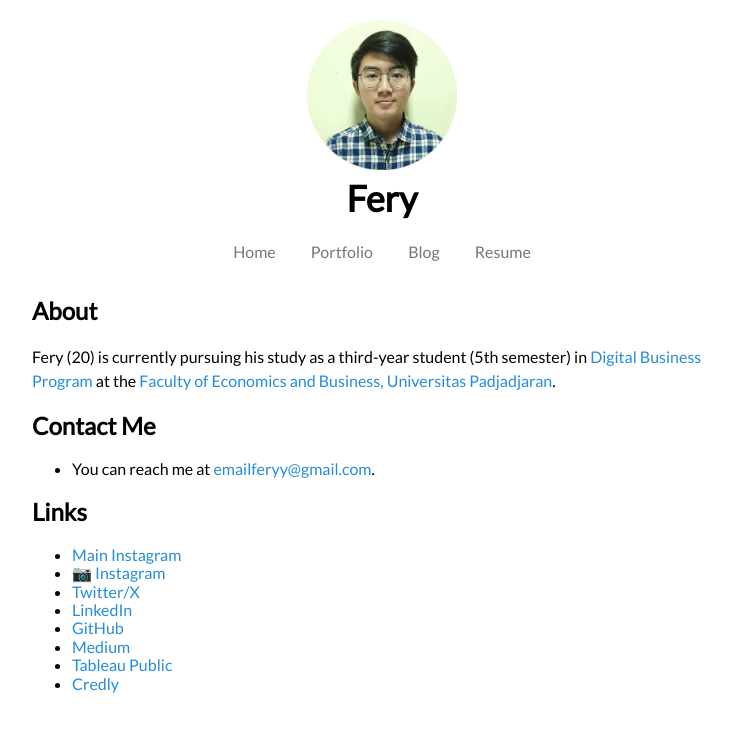
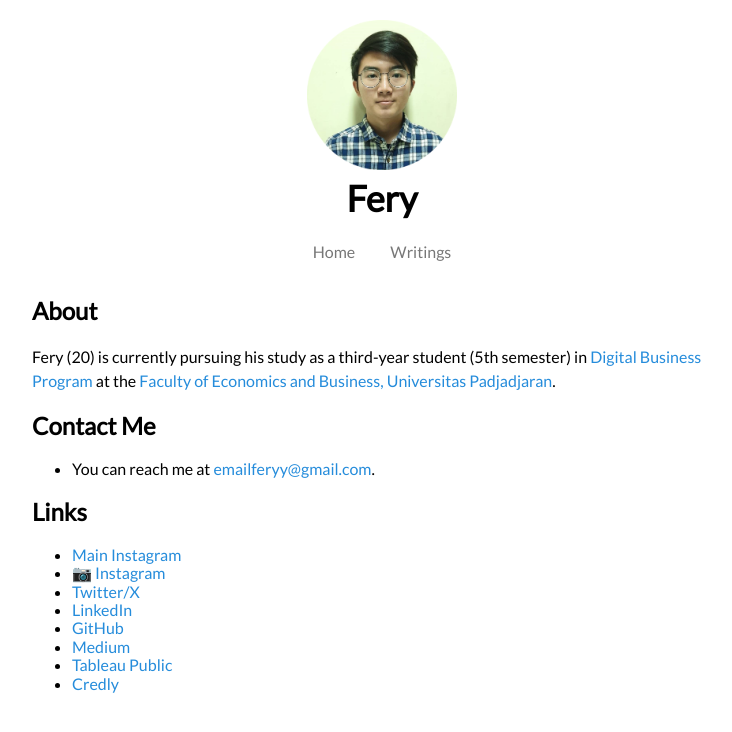
Before and after one commit to imfery/imfery.github.io, a Jekyll site: the page built from index.md, in a window 1280 px wide. Shown: the top 732 px of the page, without its empty margins (258-990 px from the left). Built offline with Jekyll 4.4.1, drawn with Linux system fonts in a browser that asks for light colours; nearby versions of some CDN libraries.

Commit message:
Update page.html

```diff
--- a/_layouts/page.html
+++ b/_layouts/page.html
@@ -17,9 +17,7 @@
                     <ul class="pure-menu-list">
 
                         <li class="pure-menu-item"><a href="/" class="pure-menu-link">Home</a></li>
-                        <li class="pure-menu-item"><a href="/portfolio" class="pure-menu-link">Portfolio</a></li>
-                        <li class="pure-menu-item"><a href="/blog" class="pure-menu-link">Blog</a></li>
-                        <li class="pure-menu-item"><a href="/resume" class="pure-menu-link">Resume</a></li>
+                        <li class="pure-menu-item"><a href="/blog" class="pure-menu-link">Writings</a></li>
 
                     </ul>
                 </div>
```
